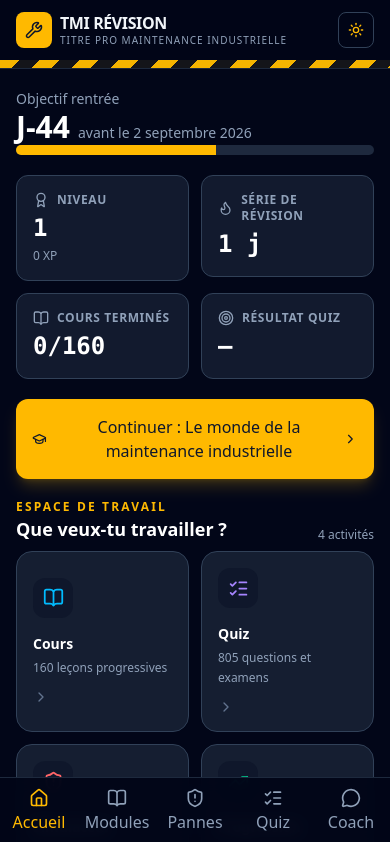
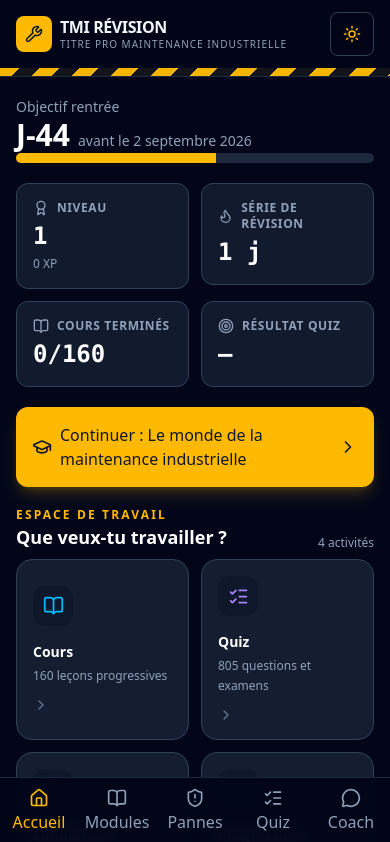
Before and after one commit to MarideSarha/TMI-Revision, a React (Vite) app: page / in a window 390 px wide. Shown: the top 842 px of the page. Built offline with nearby package versions, Linux system fonts and the light colour scheme.

Commit message:
test: sécurise la recette responsive avant fusion

```diff
--- a/package.json
+++ b/package.json
@@ -8,8 +8,9 @@
     "build": "vite build",
     "build:pages": "vite build --configLoader=runner --base=/TMI-Revision/",
     "typecheck": "tsc --noEmit -p tsconfig.app.json",
+    "check:ui": "node scripts/check-ui-contract.mjs",
     "check:bundle": "node scripts/check-bundle-size.mjs",
-    "check": "npm run typecheck && vite build --configLoader=runner && npm run check:bundle",
+    "check": "npm run typecheck && npm run check:ui && vite build --configLoader=runner && npm run check:bundle",
     "preview": "vite preview"
   },
   "dependencies": {
--- /dev/null
+++ b/scripts/check-ui-contract.mjs
@@ -0,0 +1,57 @@
+import { readFile } from "node:fs/promises";
+import { resolve } from "node:path";
+
+const root = process.cwd();
+
+async function source(path) {
+  return readFile(resolve(root, path), "utf8");
+}
+
+function requireText(content, expected, message) {
+  if (!content.includes(expected)) {
+    throw new Error(`[TMI UI] ${message}`);
+  }
+}
+
+function ensureStaticSvgReferencesResolve(path, content) {
+  const ids = new Set([...content.matchAll(/\bid="([^"]+)"/g)].map((match) => match[1]));
+  const references = [...content.matchAll(/url\(#([^)]+)\)/g)]
+    .map((match) => match[1])
+    .filter((reference) => !reference.includes("${"));
+  const unresolved = [...new Set(references.filter((reference) => !ids.has(reference)))];
+
+  if (unresolved.length > 0) {
+    throw new Error(`[TMI UI] ${path} référence des identifiants SVG absents : ${unresolved.join(", ")}.`);
+  }
+}
+
+const [html, app, dashboard, css, lessonSchema, interactiveSchema] = await Promise.all([
+  source("index.html"),
+  source("src/App.tsx"),
+  source("src/features/dashboard/Dashboard.tsx"),
+  source("src/index.css"),
+  source("src/features/courses/LessonSchema.tsx"),
+  source("src/features/courses/InteractiveSchema.tsx"),
+]);
+
+requireText(
+  html,
+  'name="viewport" content="width=device-width,initial-scale=1,viewport-fit=cover"',
+  "la balise viewport mobile avec viewport-fit=cover est obligatoire.",
+);
+requireText(app, 'aria-label="Navigation principale"', "la navigation principale doit être nommée.");
+requireText(app, 'aria-current={active ? "page" : undefined}', "l’écran actif doit être exposé aux technologies d’assistance.");
+requireText(app, 'aria-label={dark ? "Activer le mode clair" : "Activer le mode sombre"}', "le bouton de thème doit avoir un nom accessible.");
+requireText(app, "w-11 h-11", "le bouton de thème doit conserver une cible tactile d’au moins 44 px.");
+requireText(app, "tmi-safe-top", "l’en-tête doit respecter la zone sûre du téléphone.");
+requireText(app, "tmi-safe-bottom", "la navigation basse doit respecter la zone sûre du téléphone.");
+requireText(css, ".tmi-safe-top { padding-top: env(safe-area-inset-top); }", "la zone sûre supérieure n’est pas définie.");
+requireText(css, ".tmi-safe-bottom { padding-bottom: env(safe-area-inset-bottom); }", "la zone sûre inférieure n’est pas définie.");
+requireText(css, "min-width: 320px", "la largeur mobile minimale de référence doit rester explicite.");
+requireText(dashboard, 'aria-label="Voir le détail de ma progression"', "le panneau de statistiques cliquable doit être nommé.");
+requireText(lessonSchema, "useId", "les marqueurs SVG des leçons doivent utiliser des identifiants uniques.");
+
+ensureStaticSvgReferencesResolve("src/features/courses/LessonSchema.tsx", lessonSchema);
+ensureStaticSvgReferencesResolve("src/features/courses/InteractiveSchema.tsx", interactiveSchema);
+
+console.info("[TMI UI] Contrat responsive et accessibilité de base validé.");
--- a/src/App.tsx
+++ b/src/App.tsx
@@ -49,11 +49,11 @@ export default function App() {
 
   return (
     <div className={`min-h-screen ${bg} ${text} font-sans`}>
-      <header className={`sticky top-0 z-20 border-b ${dark ? "bg-slate-950/95 border-slate-800" : "bg-slate-50/95 border-slate-200"} backdrop-blur`}>
+      <header className={`tmi-safe-top sticky top-0 z-20 border-b ${dark ? "bg-slate-950/95 border-slate-800" : "bg-slate-50/95 border-slate-200"} backdrop-blur`}>
         <div className="max-w-2xl mx-auto px-4 py-3 flex items-center justify-between">
           <div className="flex items-center gap-2">
             <div className="w-9 h-9 rounded-lg bg-amber-400 flex items-center justify-center">
-              <Wrench size={18} className="text-slate-900" />
+              <Wrench size={18} className="text-slate-900" aria-hidden="true" />
             </div>
             <div>
               <div className="font-bold leading-tight tracking-tight">TMI RÉVISION</div>
@@ -61,16 +61,19 @@ export default function App() {
             </div>
           </div>
           <button
+            type="button"
             onClick={() => setTheme(dark ? "light" : "dark")}
-            className={`w-9 h-9 rounded-lg flex items-center justify-center border ${dark ? "border-slate-700 text-amber-400" : "border-slate-300 text-slate-600"}`}
+            aria-label={dark ? "Activer le mode clair" : "Activer le mode sombre"}
+            title={dark ? "Activer le mode clair" : "Activer le mode sombre"}
+            className={`w-11 h-11 shrink-0 rounded-lg flex items-center justify-center border ${dark ? "border-slate-700 text-amber-400" : "border-slate-300 text-slate-600"}`}
           >
-            {dark ? <Sun size={16} /> : <Moon size={16} />}
+            {dark ? <Sun size={18} aria-hidden="true" /> : <Moon size={18} aria-hidden="true" />}
           </button>
         </div>
         <HazardStripe />
       </header>
 
-      <main className="max-w-2xl mx-auto px-4 py-5">
+      <main id="contenu-principal" className="max-w-2xl mx-auto px-4 py-5">
         {view === "dashboard" && <Dashboard progress={progress} dark={dark} onNavigate={navigate} />}
 
         {view === "modules" && (
@@ -129,7 +132,7 @@ export default function App() {
         {view === "coach" && <CoachTMI dark={dark} />}
       </main>
 
-      <nav className={`fixed bottom-0 left-0 right-0 z-20 border-t ${dark ? "bg-slate-950/95 border-slate-800" : "bg-white/95 border-slate-200"} backdrop-blur`}>
+      <nav aria-label="Navigation principale" className={`tmi-safe-bottom fixed bottom-0 left-0 right-0 z-20 border-t ${dark ? "bg-slate-950/95 border-slate-800" : "bg-white/95 border-slate-200"} backdrop-blur`}>
         <div className="max-w-2xl mx-auto grid grid-cols-5">
           {NAV_ITEMS.map((item) => {
             const Icon = item.icon;
@@ -137,10 +140,12 @@ export default function App() {
             return (
               <button
                 key={item.id}
+                type="button"
                 onClick={() => navigate(item.id)}
+                aria-current={active ? "page" : undefined}
                 className={`flex flex-col items-center gap-0.5 py-2.5 text-[10px] font-semibold ${active ? "text-amber-400" : "text-slate-400"}`}
               >
-                <Icon size={20} />
+                <Icon size={20} aria-hidden="true" />
                 {item.label}
               </button>
             );
--- a/src/features/dashboard/Dashboard.tsx
+++ b/src/features/dashboard/Dashboard.tsx
@@ -89,7 +89,7 @@ export function Dashboard({ progress, dark, onNavigate }: DashboardProps) {
         <ProgressBar value={100 - daysLeft > 0 ? 100 - daysLeft : 2} max={100} tone="amber" />
       </div>
 
-      <button onClick={() => onNavigate("progression")} className="grid grid-cols-2 gap-3 text-left w-full">
+      <button type="button" aria-label="Voir le détail de ma progression" onClick={() => onNavigate("progression")} className="grid grid-cols-2 gap-3 text-left w-full">
         <StatTile icon={Award} label="Niveau" value={lvl} sub={`${progress.xp} XP`} dark={dark} />
         <StatTile icon={Flame} label="Série de révision" value={`${progress.streak} j`} dark={dark} />
         <StatTile icon={BookOpen} label="Cours terminés" value={`${doneLessons}/${totalLessons}`} dark={dark} />
@@ -110,14 +110,15 @@ export function Dashboard({ progress, dark, onNavigate }: DashboardProps) {
       )}
 
       <button
+        type="button"
         onClick={() => (nextLesson ? onNavigate("lesson", { lesson: nextLesson, mod: nextMod }) : onNavigate("modules"))}
-        className="w-full rounded-xl bg-amber-400 text-slate-900 p-4 flex items-center justify-between font-bold shadow-lg shadow-amber-400/20"
+        className="w-full rounded-xl bg-amber-400 text-slate-900 p-4 flex items-center justify-between gap-3 text-left font-bold shadow-lg shadow-amber-400/20"
       >
-        <span className="flex items-center gap-2">
-          <GraduationCap size={20} />
-          {nextLesson ? `Continuer : ${nextLesson.title}` : "Voir le programme complet"}
+        <span className="flex min-w-0 items-center gap-2">
+          <GraduationCap size={20} className="shrink-0" aria-hidden="true" />
+          <span className="min-w-0 break-words">{nextLesson ? `Continuer : ${nextLesson.title}` : "Voir le programme complet"}</span>
         </span>
-        <ChevronRight size={20} />
+        <ChevronRight size={20} className="shrink-0" aria-hidden="true" />
       </button>
 
       <section aria-labelledby="quick-access-title">
--- a/src/index.css
+++ b/src/index.css
@@ -6,8 +6,9 @@ button, input, textarea { font: inherit; }
 button { touch-action: manipulation; }
 .no-scrollbar { scrollbar-width: none; }
 .no-scrollbar::-webkit-scrollbar { display: none; }
+.tmi-safe-top { padding-top: env(safe-area-inset-top); }
+.tmi-safe-bottom { padding-bottom: env(safe-area-inset-bottom); }
 @media (max-width: 380px) { .max-w-2xl { padding-left: .65rem; padding-right: .65rem; } }
-@media (display-mode: standalone) { body { padding-top: env(safe-area-inset-top); padding-bottom: env(safe-area-inset-bottom); } }
 
 /* --- Schémas pédagogiques animés (SVG + CSS) ---
    L'animation ne se déclenche QUE si l'utilisateur n'a pas demandé à réduire
```
Also changed, not shown: src/features/courses/LessonSchema.tsx (+19 -5 lines), 1 other file (tests, documents, lock files or other folders).
